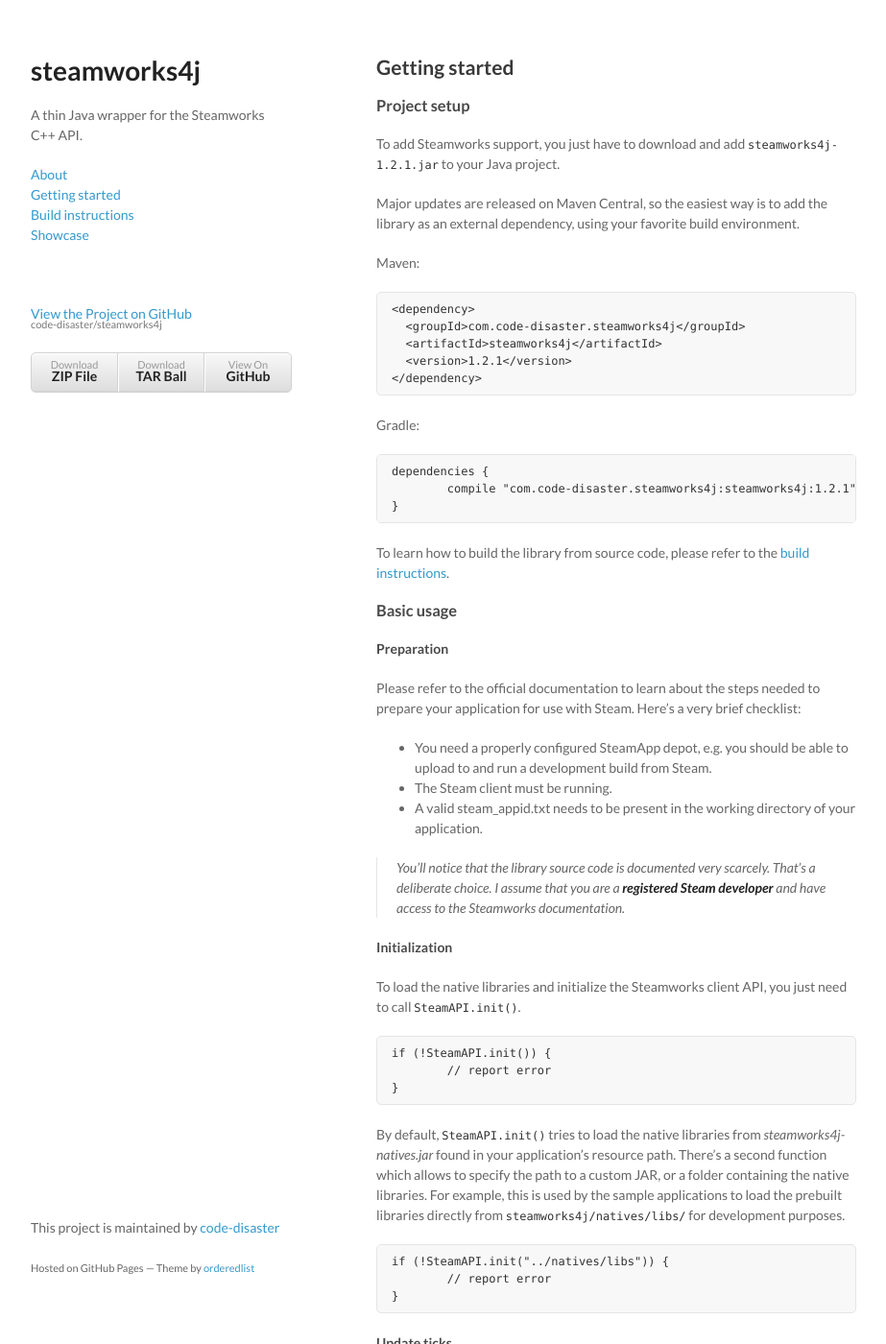
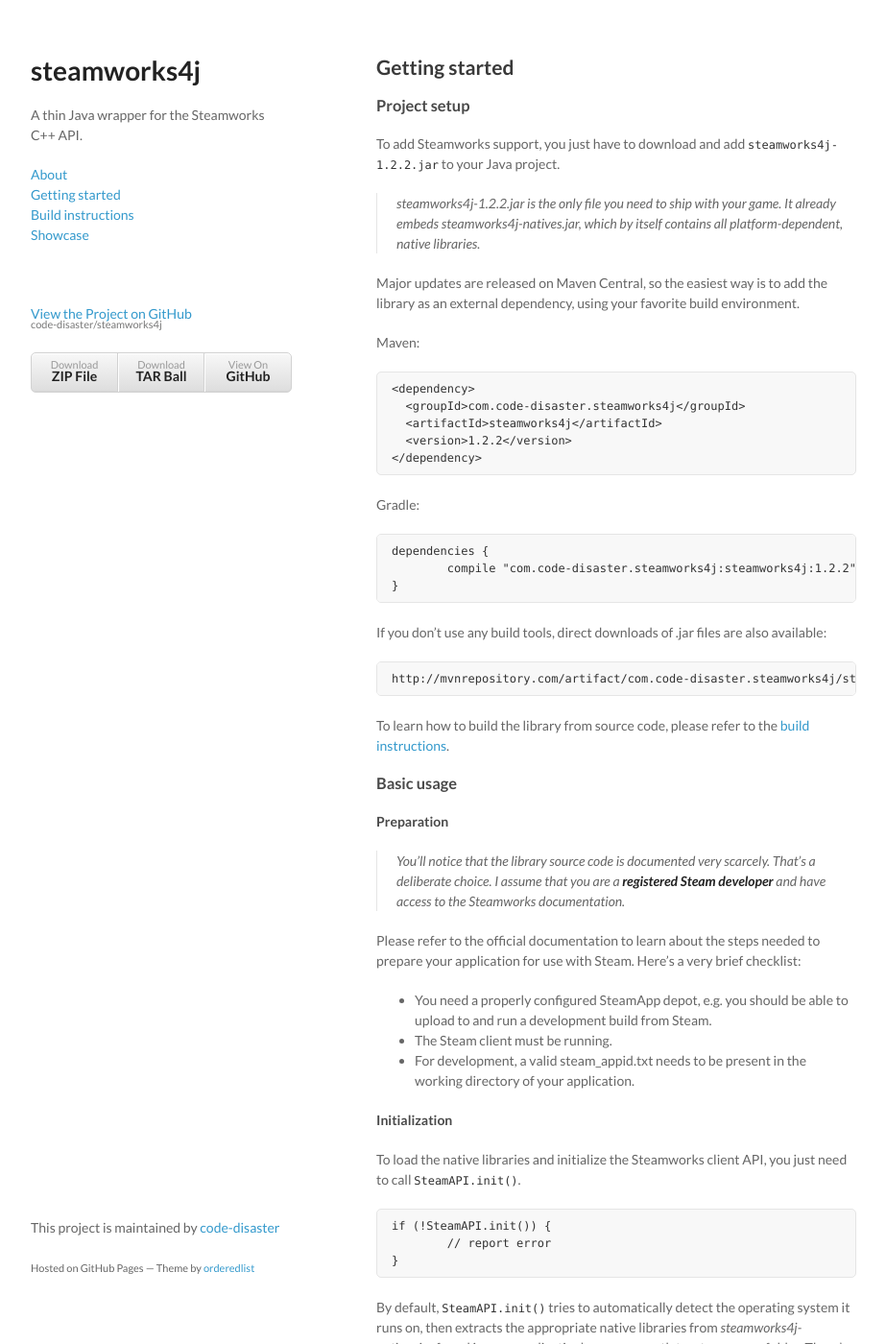
Before and after one commit to code-disaster/steamworks4j, a Jekyll site: the page built from getting-started.md, in a window 1280 px wide and 1400 px high. Shown: the whole window at 96% size, without its empty margins (178-1101 px from the left). Built offline with Jekyll 4.4.1, drawn with Linux system fonts in a browser that asks for light colours; Markdown is read by kramdown in place of the engine named in the settings; some of the changed text lies outside the part shown.

Commit message:
Updated version, documentation.

````diff
--- a/_config.yml
+++ b/_config.yml
@@ -3,5 +3,5 @@
 markdown: redcarpet
 
 steamworks4j:
-  version: 1.2.1
-  sdk-version: 1.34
+  version: 1.2.2
+  sdk-version: 1.35
--- a/getting-started.md
+++ b/getting-started.md
@@ -7,6 +7,8 @@
 ### Project setup
 
 To add Steamworks support, you just have to download and add ```steamworks4j-{{ site.steamworks4j.version }}.jar``` to your Java project.
+
+> *steamworks4j-{{ site.steamworks4j.version }}.jar* is the only file you need to ship with your game. It already embeds *steamworks4j-natives.jar*, which by itself contains all platform-dependent, native libraries.
 
 Major updates are released on Maven Central, so the easiest way is to add the library as an external dependency, using your favorite build environment.
 
@@ -28,19 +30,25 @@
 }
 ```
 
+If you don't use any build tools, direct downloads of .jar files are also available:
+
+```
+http://mvnrepository.com/artifact/com.code-disaster.steamworks4j/steamworks4j/{{ site.steamworks4j.version }}
+```
+
 To learn how to build the library from source code, please refer to the [build instructions]({{ '/build-instructions.html' | prepend: site.baseurl | prepend: site.url }}).
 
 ### Basic usage
 
 #### Preparation
 
+> You'll notice that the library source code is documented very scarcely. That's a deliberate choice. I assume that you are a **registered Steam developer** and have access to the Steamworks documentation.
+
 Please refer to the official documentation to learn about the steps needed to prepare your application for use with Steam. Here's a very brief checklist:
 
 - You need a properly configured SteamApp depot, e.g. you should be able to upload to and run a development build from Steam.
 - The Steam client must be running.
-- A valid steam_appid.txt needs to be present in the working directory of your application.
-
-> You'll notice that the library source code is documented very scarcely. That's a deliberate choice. I assume that you are a **registered Steam developer** and have access to the Steamworks documentation.
+- For development, a valid steam_appid.txt needs to be present in the working directory of your application.
 
 #### Initialization
 
@@ -52,7 +60,7 @@
 }
 ```
 
-By default, ```SteamAPI.init()``` tries to load the native libraries from *steamworks4j-natives.jar* found in your application's resource path. There's a second function which allows to specify the path to a custom JAR, or a folder containing the native libraries. For example, this is used by the sample applications to load the prebuilt libraries directly from ```steamworks4j/natives/libs/``` for development purposes.
+By default, ```SteamAPI.init()``` tries to automatically detect the operating system it runs on, then extracts the appropriate native libraries from *steamworks4j-natives.jar* found in your application's resource path to a temporary folder. There's a second function which allows to specify the path to a custom JAR, or to a directory containing the native libraries. For example, this is used by the sample applications to load the prebuilt libraries from ```steamworks4j/natives/libs/``` for development purposes.
 
 ```java
 if (!SteamAPI.init("../natives/libs")) {
````
Also changed, not shown: other parts of getting-started.md (+1 -1 lines), build-instructions.md (+1 -1 lines).
